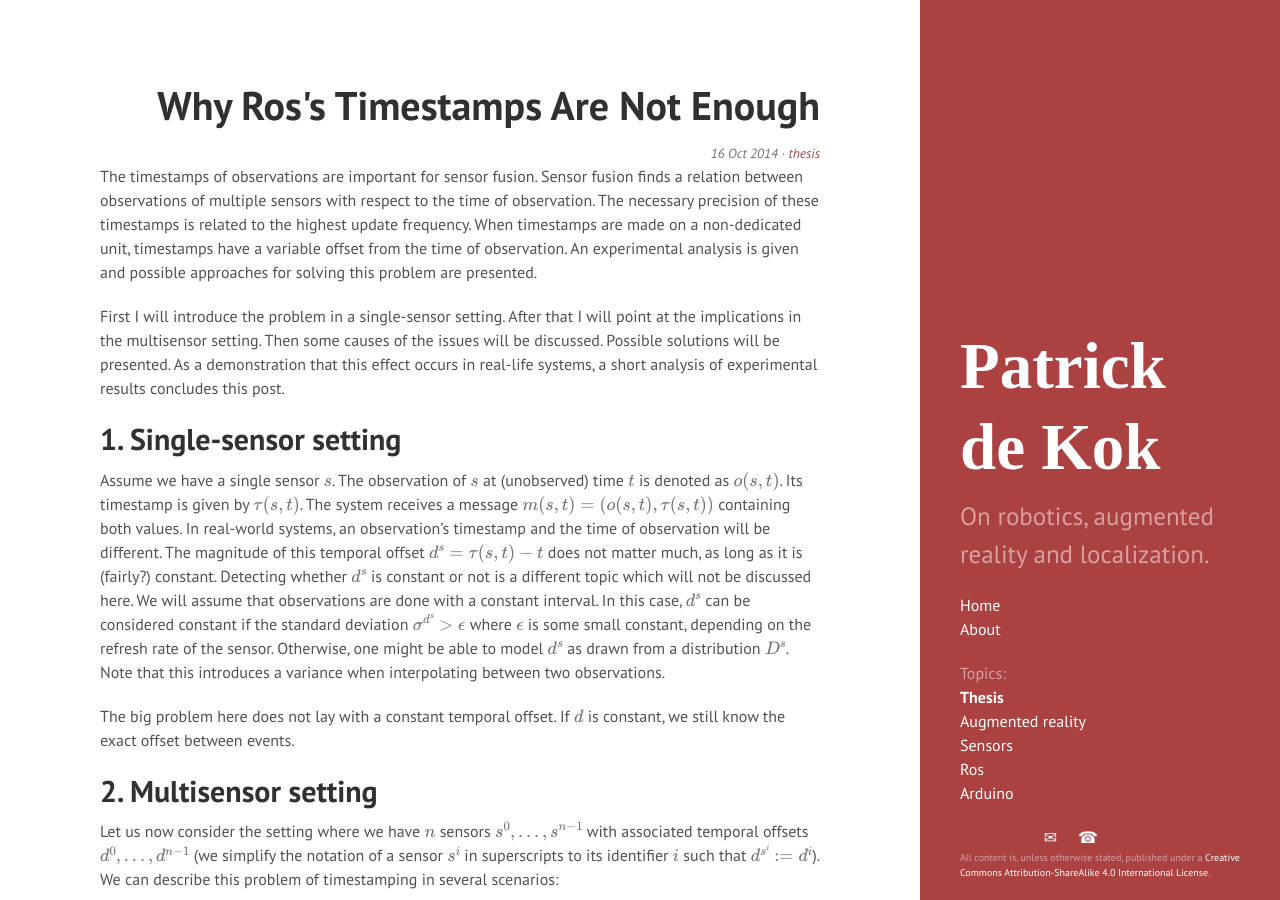
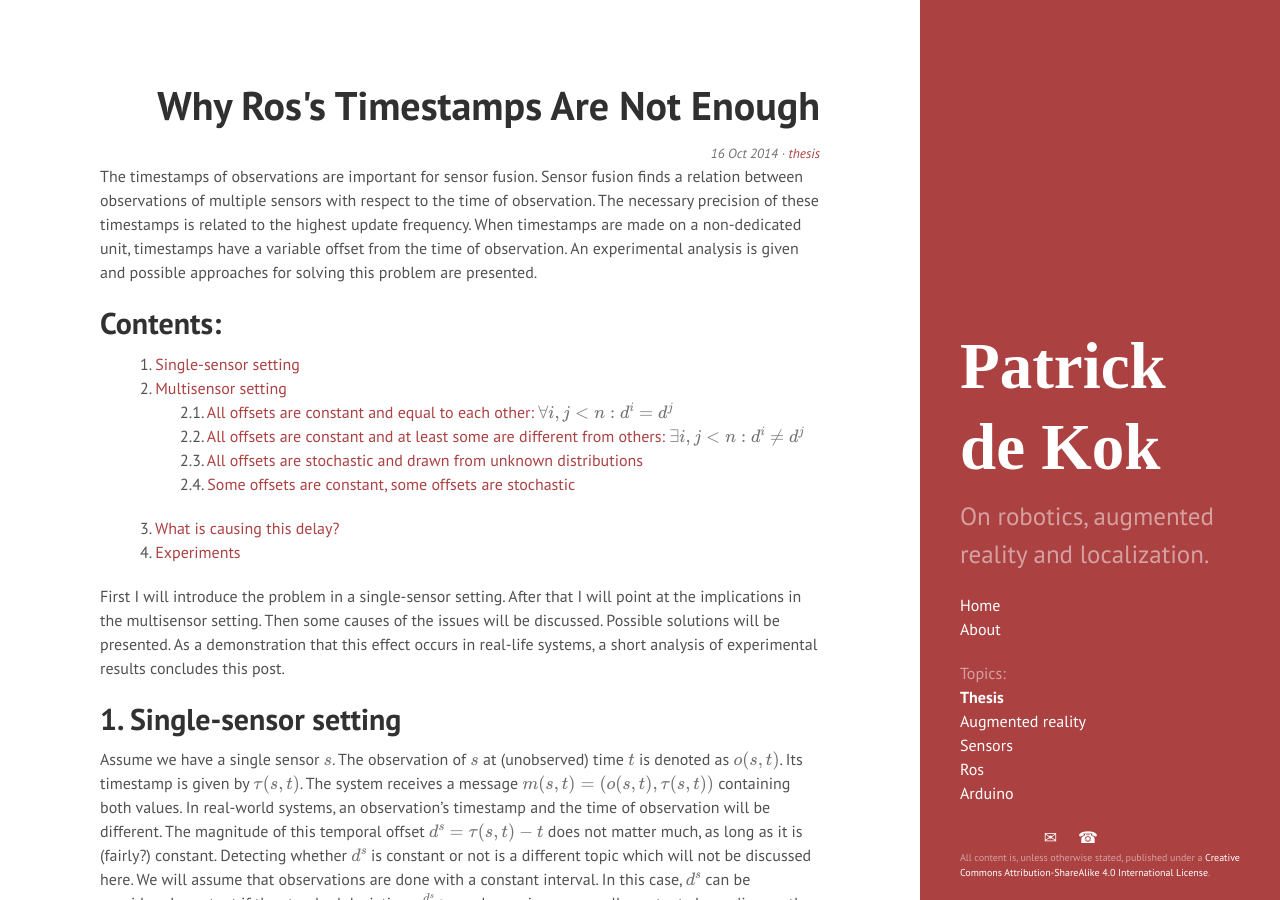
Before and after one commit to pkok/pkok.github.io, a Jekyll site: the page built from _posts/2014-10-16-Why-ROS's-timestamps-are-not-enough.md, in a window 1280 px wide and 900 px high. Built offline with Jekyll 4.4.1, drawn with Linux system fonts in a browser that asks for light colours; some web fonts are replaced; formulas are drawn with MathJax 3.

Commit message:
A wild TOC appeared.

```diff
--- a/_posts/2014-10-16-Why-ROS's-timestamps-are-not-enough.md
+++ b/_posts/2014-10-16-Why-ROS's-timestamps-are-not-enough.md
@@ -5,6 +5,11 @@ categories:
 ---
 
 The timestamps of observations are important for sensor fusion.  Sensor fusion finds a relation between observations of multiple sensors with respect to the time of observation.  The necessary precision of these timestamps is related to the highest update frequency.  When timestamps are made on a non-dedicated unit, timestamps have a variable offset from the time of observation.  An experimental analysis is given and possible approaches for solving this problem are presented.
+
+## Contents:
+{:.no_toc}
+* The TOC
+{:toc}
 
 First I will introduce the problem in a single-sensor setting.  After that I will point at the implications in the multisensor setting.  Then some causes of the issues will be discussed.  Possible solutions will be presented.  As a demonstration that this effect occurs in real-life systems, a short analysis of experimental results concludes this post.
 
```
